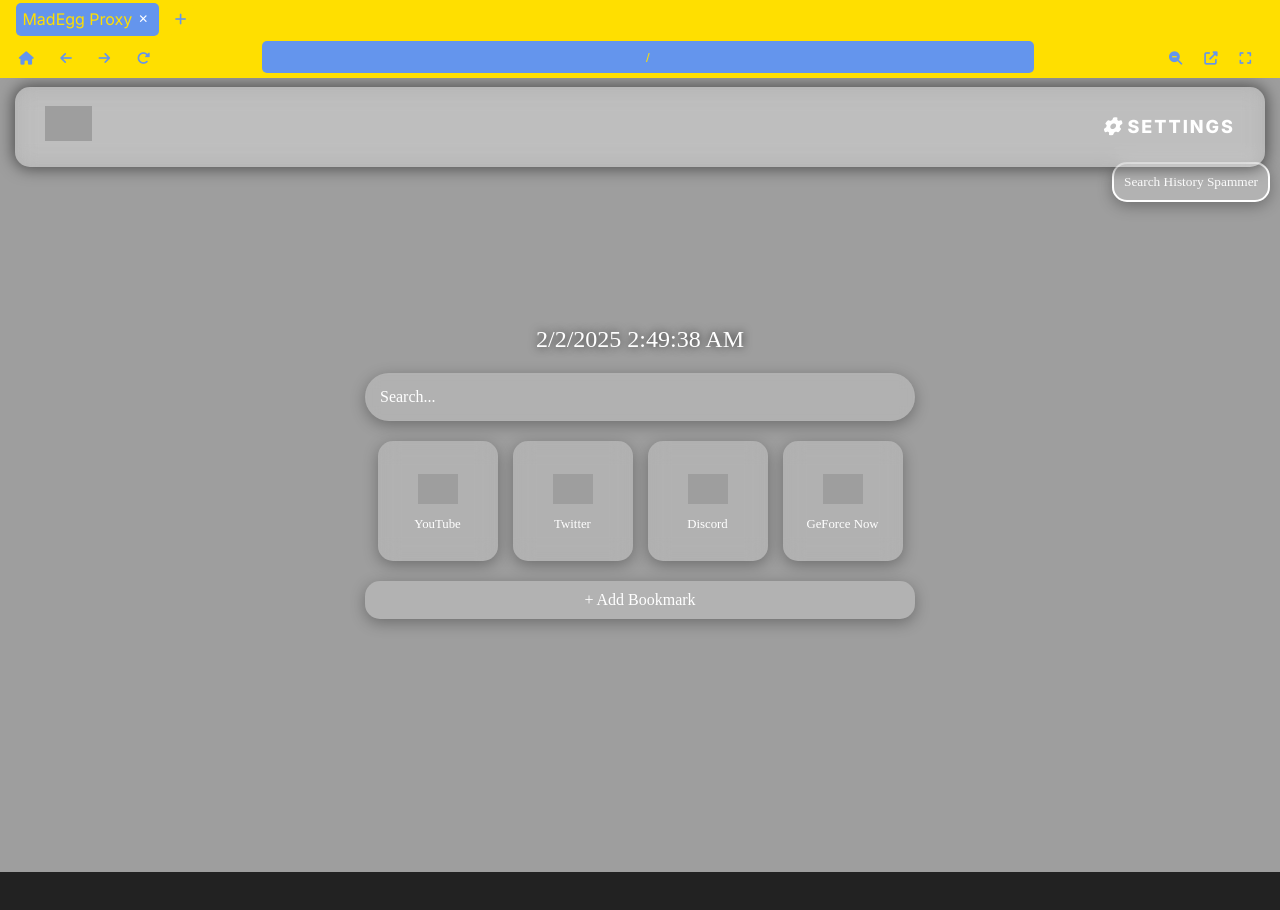
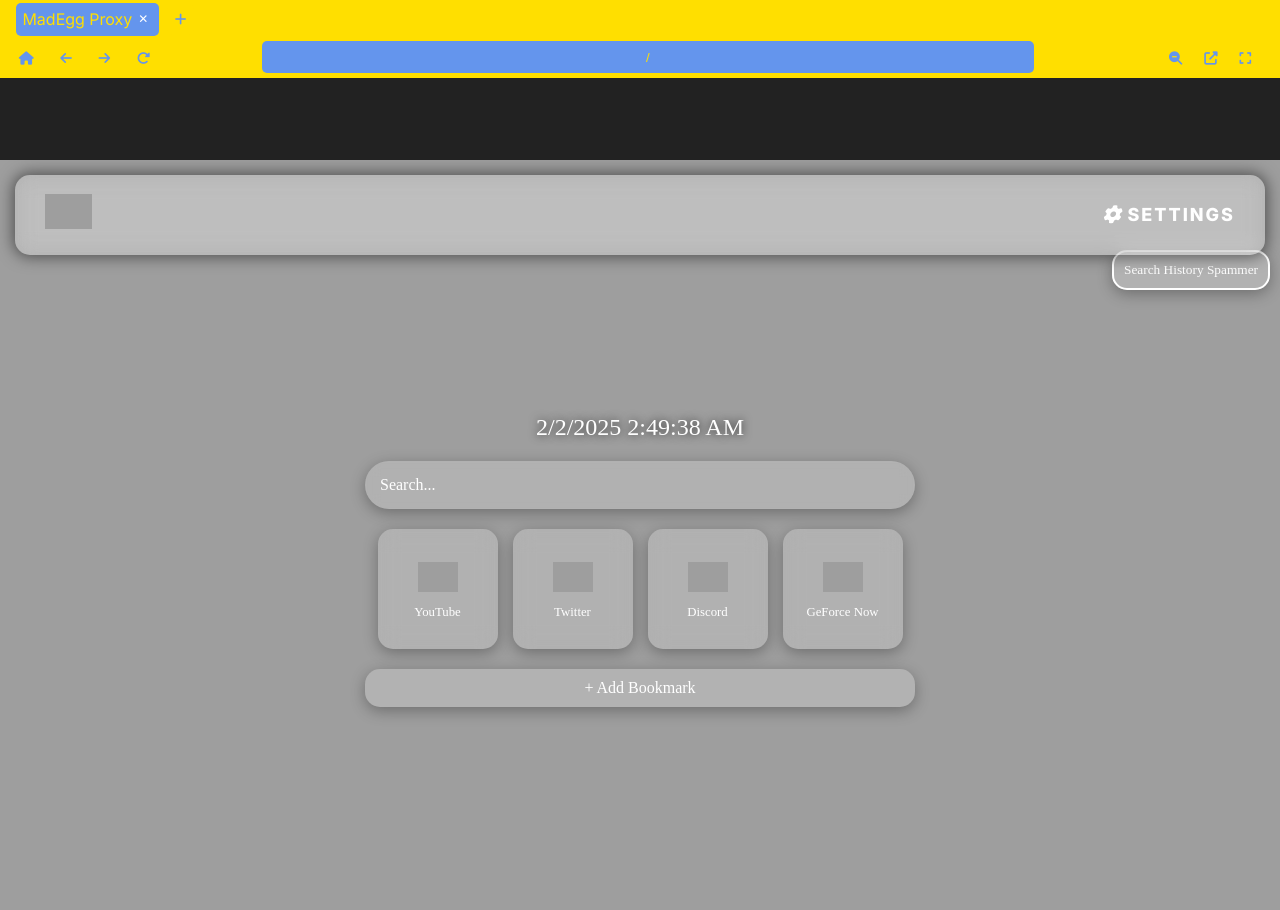
Before and after one commit to securly69/in, a website: page static/tabs.html in a window 1280 px wide. Shown: the top 910 px of the page. Before the commit the page ends 872 px from the top, so only its background shows below. Drawn offline with nearby package versions, Linux system fonts and the light colour scheme.

Commit message:
modified:   static/assets/css/t.css

```diff
--- a/static/assets/css/t.css
+++ b/static/assets/css/t.css
@@ -242,5 +242,5 @@ iframe {
    height: 100%;
    border: none;
    left: 0;
-   top: 9%;
+   top: 20%;
 }
```
